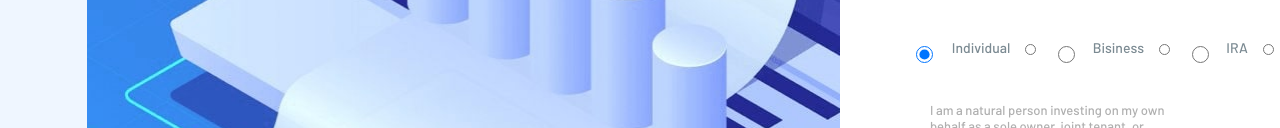
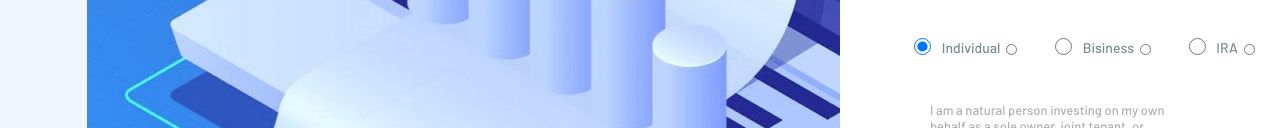
Before and after one commit to Feliks1983/your-project-name-web-core-1.0, a plain HTML site: page index.html in a window 1280 px wide. Shown: the part 666-794 px from the top of the page. Drawn offline with Linux system fonts and the light colour scheme; files whose address does not match are found by name.

Commit message:
'message'

```diff
--- a/right_style.css
+++ b/right_style.css
@@ -212,18 +212,16 @@
 
 .checkbox_input {
   position: relative;
-  top: 4px;
-  left: -2px;
+  top: -4px;
+  left: -5px;
   width: 17px;
   height: 17px;
   border: 2px solid #EEEEEE;
 }
 
-.bordercheck {
+.check {
   position: relative;
-  left: -3px;
-  width: 17px;
-  height: 17px;
+  left: -10px;
 }
 
 .checkbox_input-trust {
@@ -238,7 +236,7 @@
 .smail_check {
   position: relative;
   top: 2px;
-  left: -3px;
+  left: -22px;
   width: 11px;
   height: 11px;
   border: 2px solid #EEEEEE;
```
